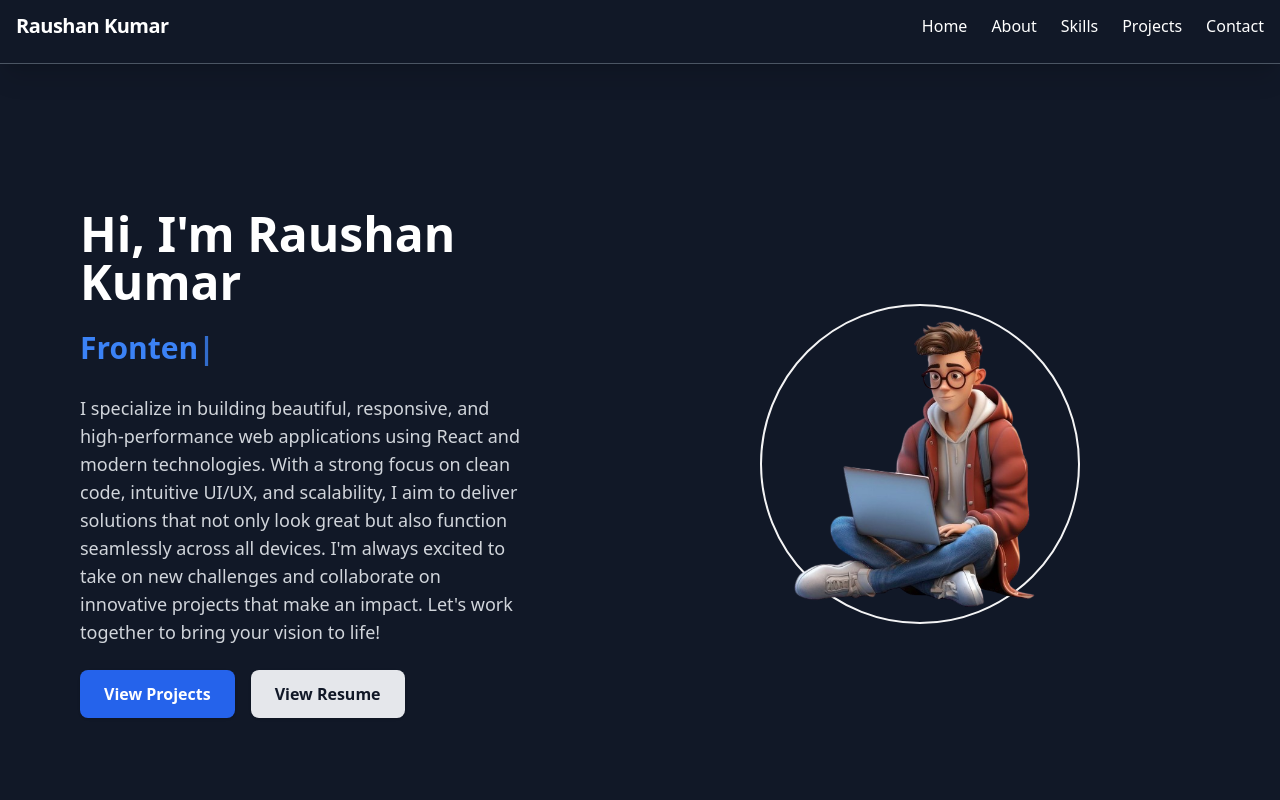
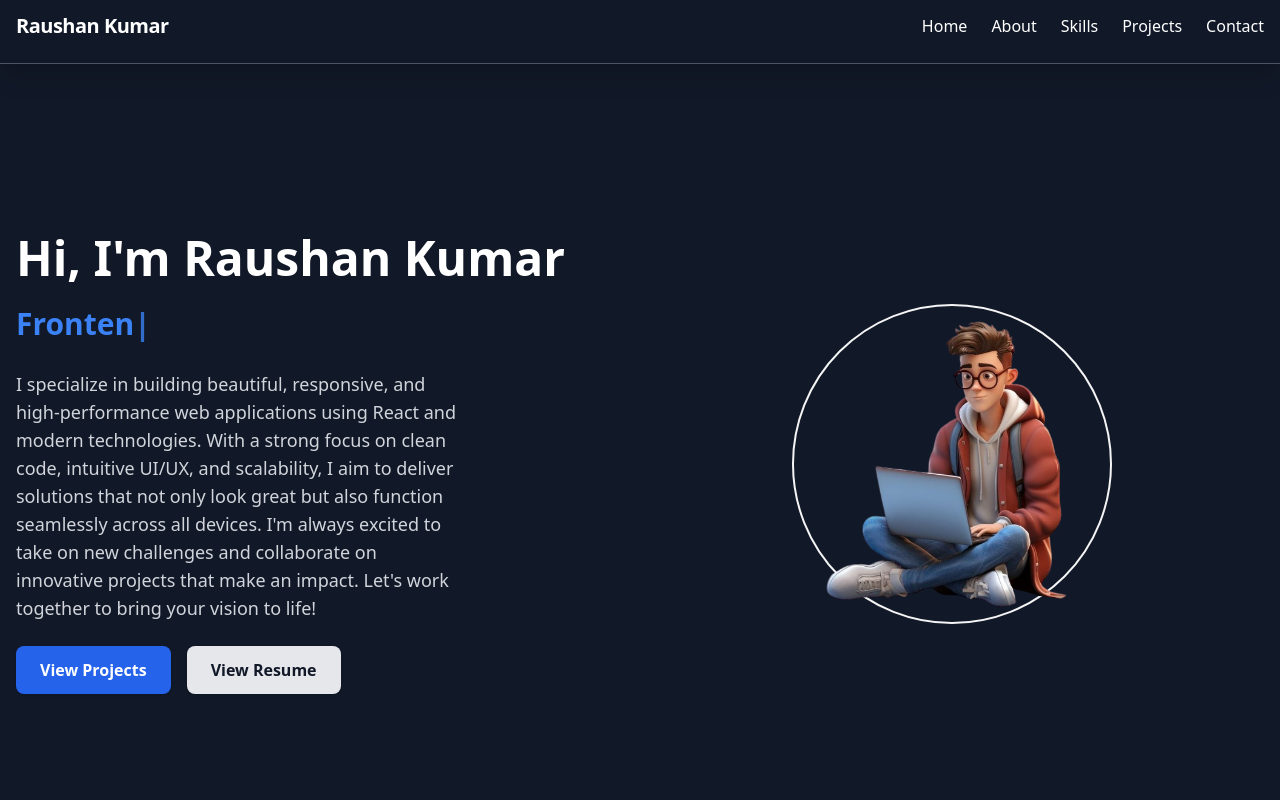
Before and after one commit to mr-raushan/Raushan-portfolio, a React (Vite) app: page / in a window 1280 px wide. Shown: the top 800 px of the page. Built offline with nearby package versions, Linux system fonts and the light colour scheme.

Commit message:
add icon image

```diff
--- a/src/components/Hero.jsx
+++ b/src/components/Hero.jsx
@@ -46,7 +46,7 @@ const Hero = () => {
   return (
     <section
       id="hero"
-      className="min-h-screen flex flex-col md:flex-row items-center justify-between max-w-6xl mx-auto px-4 py-24 gap-12"
+      className="min-h-screen flex flex-col md:flex-row items-center justify-between max-w-7xl mx-auto px-4 py-24 gap-18"
     >
       <motion.div
         className="flex-1 flex flex-col items-start justify-center gap-6"
```
Also changed, not shown: public/landingPage_avatar.jpg (added).
